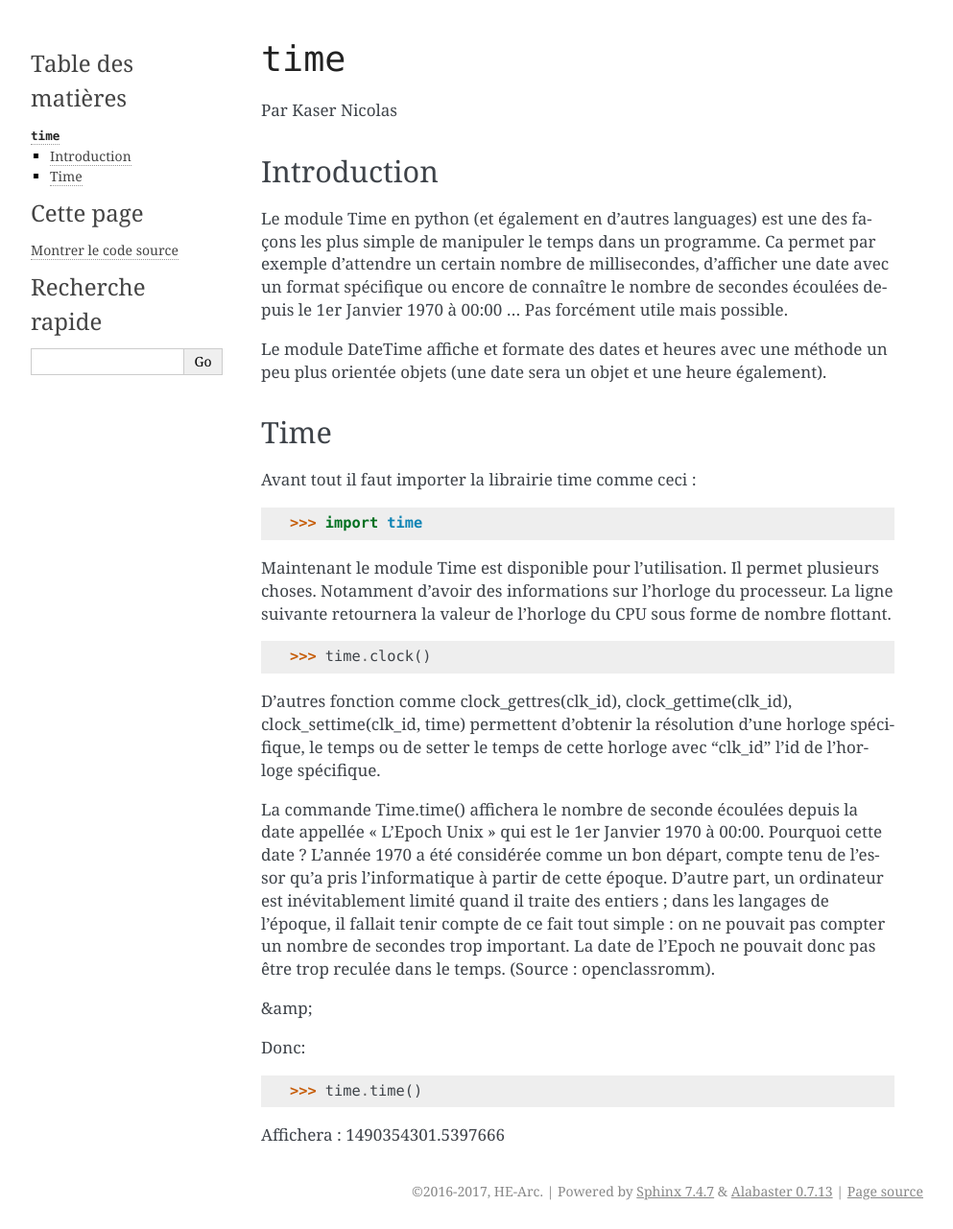
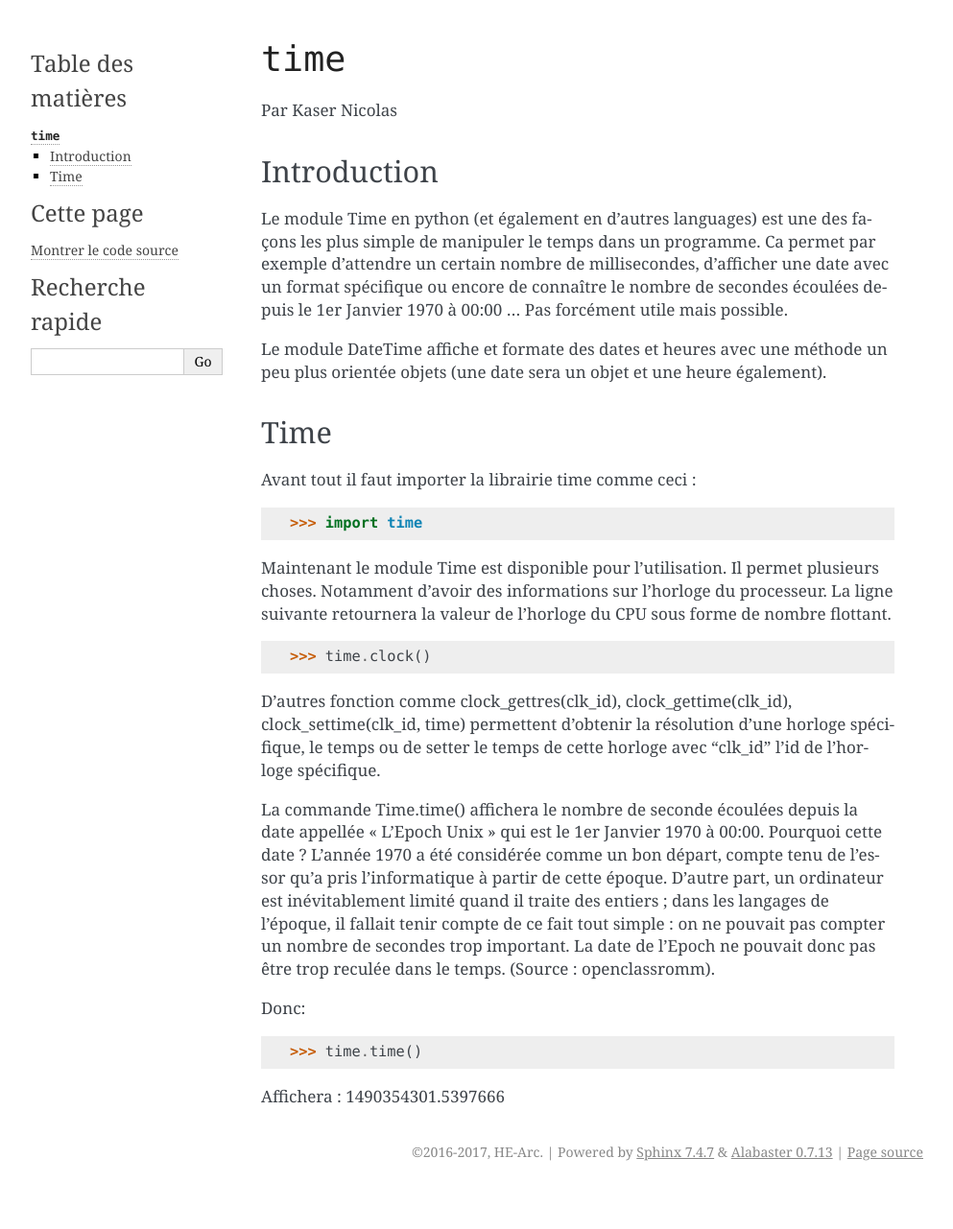
Before and after one commit to HE-Arc/livre-python, a Sphinx documentation site: the page built from source/time/index.rst, in a window 1280 px wide. Shown: the whole page at 96% size, without its empty margins (148-1141 px from the left). Built offline with Sphinx 7.4.7, drawn with Linux system fonts in a browser that asks for light colours; after the commit the page ends 1240 px from its top, so only the background shows below that.

Commit message:
Update index.rst

```diff
--- a/source/time/index.rst
+++ b/source/time/index.rst
@@ -37,7 +37,7 @@ D'autres fonction comme clock_gettres(clk_id), clock_gettime(clk_id), clock_sett
 La commande Time.time() affichera le nombre de seconde écoulées depuis la date appellée "L'Epoch Unix" qui est le 1er Janvier 1970 à 00:00.
 Pourquoi cette date ? L'année 1970 a été considérée comme un bon départ, compte tenu de l'essor qu'a pris l'informatique à partir de cette époque. D'autre part, un ordinateur est inévitablement limité quand il traite des entiers ; dans les langages de l'époque, il fallait tenir compte de ce fait tout simple : on ne pouvait pas compter un nombre de secondes trop important. La date de l'Epoch ne pouvait donc pas être trop reculée dans le temps. (Source : openclassromm).
 
-&amp;
+
 
 Donc:
 
```
